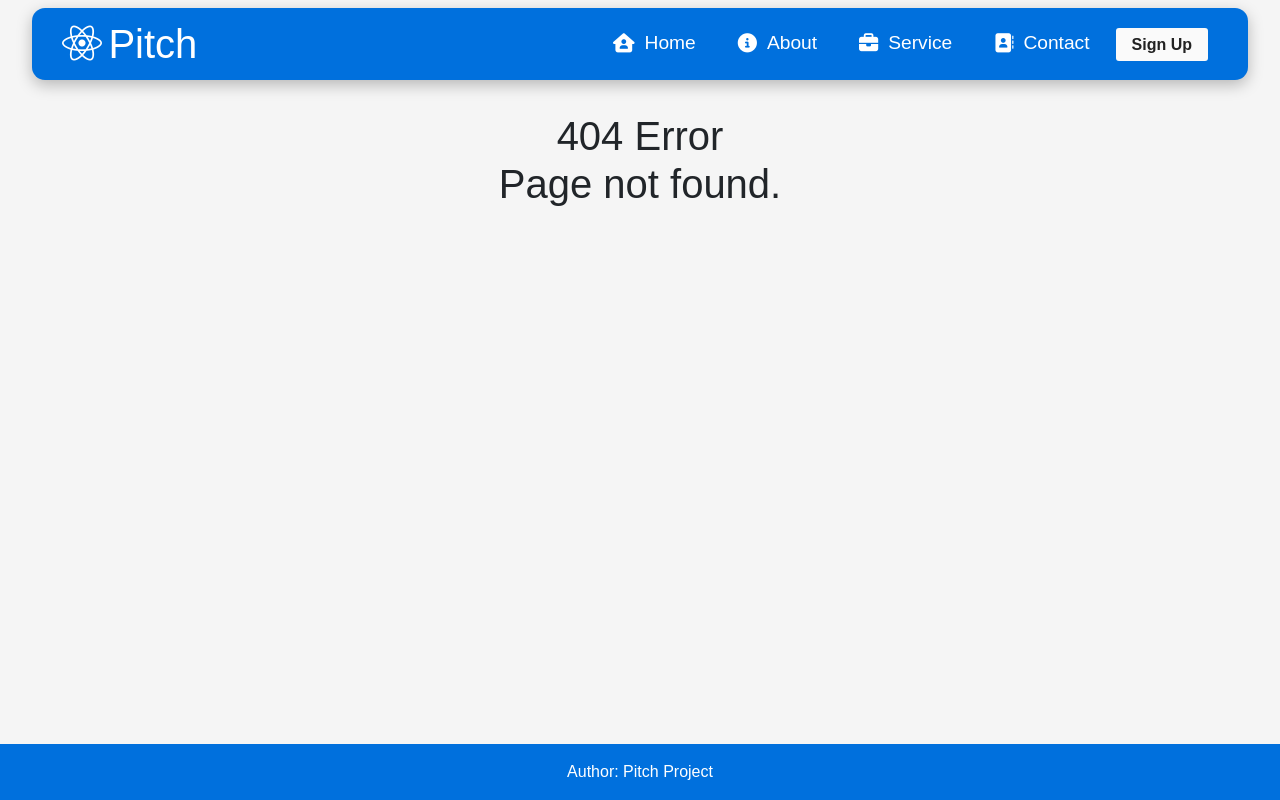
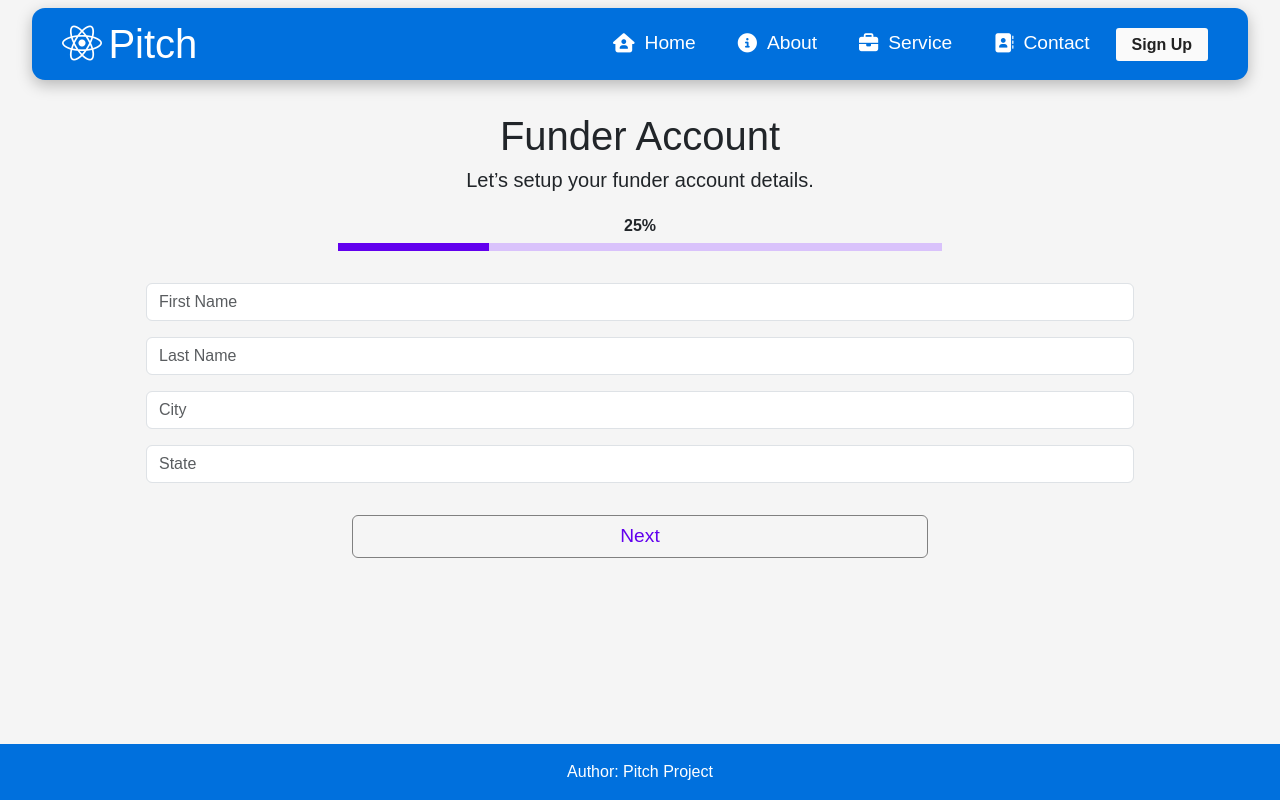
Before and after one commit to MzArlowe/pitch-client, a React (Create React App) app: page /UserTwo in a window 1280 px wide. Before the commit this address had no page. Built offline with nearby package versions, Linux system fonts and the light colour scheme.

Commit message:
Renamed Capitalist files to User. Pages Finished.

```diff
--- a/src/components/CapitalistOne.css
+++ b/src/components/UserOne.css
@@ -18,7 +18,7 @@ h6 {
 }
 
 .requirements {
-	margin: 2vh 6vw 0.6vh;
+	margin: 1.5vh 6vw 0.6vh;
 	font-size: small;
 	text-align: start;
 }
--- a/src/components/CapitalistOne.jsx
+++ b/src/components/UserOne.jsx
@@ -1,7 +1,7 @@
 import React, { useState } from 'react';
-import './CapitalistOne.css';
+import './UserOne.css';
 
-export default function CapitalistOne() {
+export default function UserOne() {
 	const [formData, setFormData] = useState({
 		email: '',
 		password: '',
@@ -88,7 +88,6 @@ export default function CapitalistOne() {
 					Next
 				</button>
 			</form>
-			<br />
 			<a href='/Login'>Already have an account?</a>
 		</div>
 	);
--- /dev/null
+++ b/src/components/UserTwo.css
@@ -0,0 +1,33 @@
+h6 {
+	margin: 3vh 0 1vh 0;
+	font-weight: bold;
+}
+
+#progressBar {
+	margin: 1vh 20vw 4vh;
+	background-color: #d9c2fb;
+}
+
+#progressBar > div {
+	height: 1vh;
+	background-color: #6200ee;
+}
+
+.mb-3 {
+	margin: 0 5vw !important;
+}
+
+#firstName,
+#lastName,
+#city,
+#state {
+	margin-top: 1rem;
+}
+
+.btn {
+	width: 45vw;
+	margin: 4vh 0 2vh;
+	border-color: gray;
+	color: #6200ee;
+	font-size: larger;
+}
--- /dev/null
+++ b/src/components/UserTwo.jsx
@@ -0,0 +1,104 @@
+import React, { useState } from 'react';
+import './UserTwo.css';
+
+export default function UserTwo() {
+	const [formData, setFormData] = useState({
+		firstName: '',
+		lastName: '',
+		city: '',
+		state: '',
+	});
+
+	const handleChange = (e) => {
+		const { name, value } = e.target;
+		setFormData({
+			...formData,
+			[name]: value,
+		});
+	};
+
+	const progress = 25; // Set initial value (0-100).
+	let progressDiv = progress;
+	if (progress < 2) {
+		progressDiv = 2;
+	}
+
+	let accountType = 'Funder';
+	// let accountType = 'Entrepreneur'
+
+	return (
+		<div className='container'>
+			<h1>{accountType} Account</h1>
+			<h5>
+				Let’s setup your {accountType.toLowerCase()} account details.
+			</h5>
+
+			<h6>{progress}%</h6>
+
+			<div id='progressBar'>
+				<div style={{ width: `${progressDiv}%` }}></div>
+			</div>
+
+			<form>
+				<div className='mb-3'>
+					<input
+						type='firstName'
+						className='form-control'
+						placeholder='First Name'
+						id='firstName'
+						name='firstName'
+						value={formData.firstName}
+						onChange={handleChange}
+						required
+					/>
+				</div>
+
+				<div className='mb-3'>
+					<input
+						type='lastName'
+						className='form-control'
+						placeholder='Last Name'
+						id='lastName'
+						name='lastName'
+						value={formData.lastName}
+						onChange={handleChange}
+						required
+					/>
+				</div>
+
+				<div className='mb-3'>
+					<input
+						type='city'
+						className='form-control'
+						placeholder='City'
+						id='city'
+						name='city'
+						value={formData.city}
+						onChange={handleChange}
+						required
+					/>
+				</div>
+
+				<div className='mb-3'>
+					<input
+						type='state'
+						className='form-control'
+						placeholder='State'
+						id='state'
+						name='state'
+						value={formData.state}
+						onChange={handleChange}
+						required
+					/>
+				</div>
+
+				<button
+					type='submit'
+					className='btn'
+				>
+					Next
+				</button>
+			</form>
+		</div>
+	);
+}
```
Also changed, not shown: src/App.jsx (+8 -3 lines).
